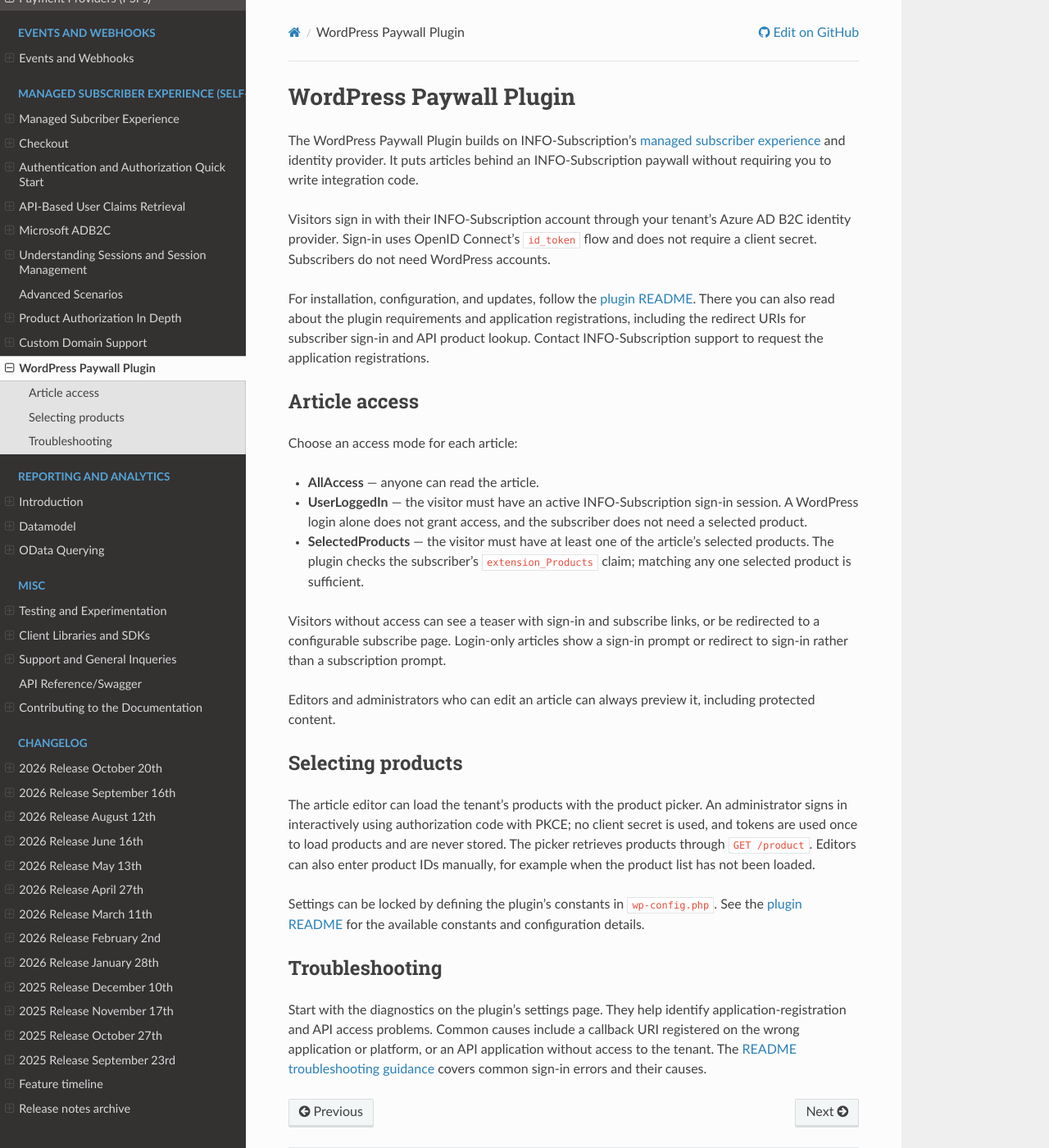
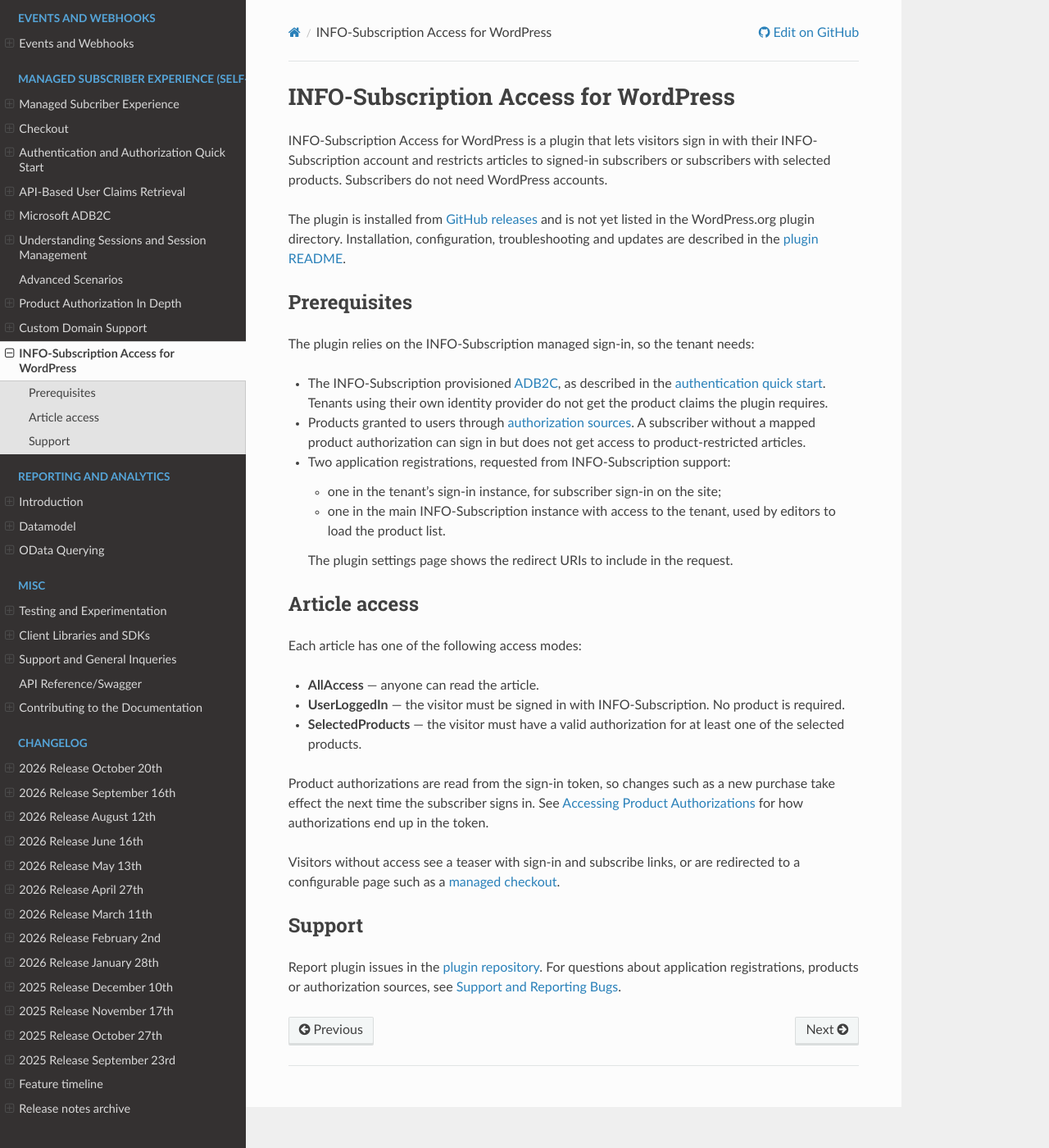
Before and after one commit to infosoftas/info-subscription-doc, a Sphinx documentation site: the page built from source/wordpress-plugin.rst, in a window 1280 px wide and 1400 px high. Shown: the whole window at 82% size. Built offline with Sphinx 7.4.7 and the Read the Docs theme 3.1.0, drawn with Linux system fonts in a browser that asks for light colours; formulas are drawn with MathJax 3.

Commit message:
Slim WordPress plugin page to INFO-Subscription context
Move plugin internals (OIDC flow, PKCE, claims parsing, wp-config constants,
troubleshooting) to the plugin README and focus on tenant prerequisites,
access modes in product-authorization terms, and support. Align naming with
the plugin, and revert the 2026 coverage note since r146 was not reviewed.

Co-authored-by: Copilot <223556219+Copilot@users.noreply.github.com>

```diff
--- a/source/changelog/feature-timeline.rst
+++ b/source/changelog/feature-timeline.rst
@@ -163,7 +163,7 @@ Feature timeline
 2026
 ====
 
-Coverage for 2026 is partial: release-note coverage extends through the October 20, 2026 release.
+Coverage for 2026 is partial: this year is shown up to the release on September 16, 2026.
 
 .. list-table:: Features in 2026
    :header-rows: 1
--- a/source/index.rst
+++ b/source/index.rst
@@ -101,7 +101,7 @@ I want to set up...
 
 * 🛒 :ref:`A managed subscription checkout <checkout>`
 * 👤 :ref:`A self-service portal for subscribers <managed-experience>`
-* 🔐 :ref:`WordPress paywall plugin <wordpress-access>`
+* 🔐 :ref:`Article access on WordPress <wordpress-access>`
 
 Additional Resources
 --------------------
--- a/source/wordpress-plugin.rst
+++ b/source/wordpress-plugin.rst
@@ -1,63 +1,47 @@
 .. _wordpress-access:
 
-************************
-WordPress Paywall Plugin
-************************
+*************************************
+|projectName| Access for WordPress
+*************************************
 
-The WordPress Paywall Plugin builds on
-INFO-Subscription's :ref:`managed subscriber experience <managed-experience>` and
-identity provider. It puts articles behind an INFO-Subscription paywall without
-requiring you to write integration code.
+|projectName| Access for WordPress is a plugin that lets visitors sign in with their |projectName| account and restricts articles to signed-in subscribers or subscribers with selected products.
+Subscribers do not need WordPress accounts.
 
-Visitors sign in with their INFO-Subscription account through your tenant's Azure AD B2C
-identity provider. Sign-in uses OpenID Connect's ``id_token`` flow and does not require a
-client secret. Subscribers do not need WordPress accounts.
+The plugin is installed from `GitHub releases <https://github.com/infosoftas/info-subscription-wordpress/releases>`_ and is not yet listed in the WordPress.org plugin directory.
+Installation, configuration, troubleshooting and updates are described in the `plugin README <https://github.com/infosoftas/info-subscription-wordpress#readme>`_.
 
-For installation, configuration, and updates, follow the
-`plugin README <https://github.com/infosoftas/info-subscription-wordpress#readme>`_.
-There you can also read about the plugin requirements and application registrations,
-including the redirect URIs for subscriber sign-in and API product lookup.
-Contact INFO-Subscription support to request the application registrations.
+Prerequisites
+=============
+
+The plugin relies on the |projectName| managed sign-in, so the tenant needs:
+
+* The |projectName| provisioned |ADB2C|, as described in the :ref:`authentication quick start <auth-quick-start>`.
+  Tenants using their own identity provider do not get the product claims the plugin requires.
+* Products granted to users through :ref:`authorization sources <auth-product-in-depth>`.
+  A subscriber without a mapped product authorization can sign in but does not get access to product-restricted articles.
+* Two application registrations, requested from |projectName| support:
+
+  * one in the tenant's sign-in instance, for subscriber sign-in on the site;
+  * one in the main |projectName| instance with access to the tenant, used by editors to load the product list.
+
+  The plugin settings page shows the redirect URIs to include in the request.
 
 Article access
 ==============
 
-Choose an access mode for each article:
+Each article has one of the following access modes:
 
 * **AllAccess** — anyone can read the article.
-* **UserLoggedIn** — the visitor must have an active INFO-Subscription sign-in session.
-  A WordPress login alone does not grant access, and the subscriber does not need a
-  selected product.
-* **SelectedProducts** — the visitor must have at least one of the article's selected
-  products. The plugin checks the subscriber's ``extension_Products`` claim; matching
-  any one selected product is sufficient.
+* **UserLoggedIn** — the visitor must be signed in with |projectName|. No product is required.
+* **SelectedProducts** — the visitor must have a valid authorization for at least one of the selected products.
 
-Visitors without access can see a teaser with sign-in and subscribe links, or be
-redirected to a configurable subscribe page. Login-only articles show a sign-in prompt
-or redirect to sign-in rather than a subscription prompt.
+Product authorizations are read from the sign-in token, so changes such as a new purchase take effect the next time the subscriber signs in.
+See :ref:`Accessing Product Authorizations <auth-product-in-depth>` for how authorizations end up in the token.
 
-Editors and administrators who can edit an article can always preview it, including
-protected content.
+Visitors without access see a teaser with sign-in and subscribe links, or are redirected to a configurable page such as a :ref:`managed checkout <checkout>`.
 
-Selecting products
-==================
+Support
+=======
 
-The article editor can load the tenant's products with the product picker. An
-administrator signs in interactively using authorization code with PKCE; no client
-secret is used, and tokens are used once to load products and are never stored. The
-picker retrieves products through ``GET /product``. Editors can also enter product IDs
-manually, for example when the product list has not been loaded.
-
-Settings can be locked by defining the plugin's constants in ``wp-config.php``. See the
-`plugin README <https://github.com/infosoftas/info-subscription-wordpress#readme>`_ for
-the available constants and configuration details.
-
-Troubleshooting
-===============
-
-Start with the diagnostics on the plugin's settings page. They help identify
-application-registration and API access problems. Common causes include a callback URI
-registered on the wrong application or platform, or an API application without access
-to the tenant. The
-`README troubleshooting guidance <https://github.com/infosoftas/info-subscription-wordpress#diagnosing-api-authentication-failures>`_
-covers common sign-in errors and their causes.
+Report plugin issues in the `plugin repository <https://github.com/infosoftas/info-subscription-wordpress/issues>`_.
+For questions about application registrations, products or authorization sources, see :ref:`Support and Reporting Bugs <reporting-bugs>`.
```
